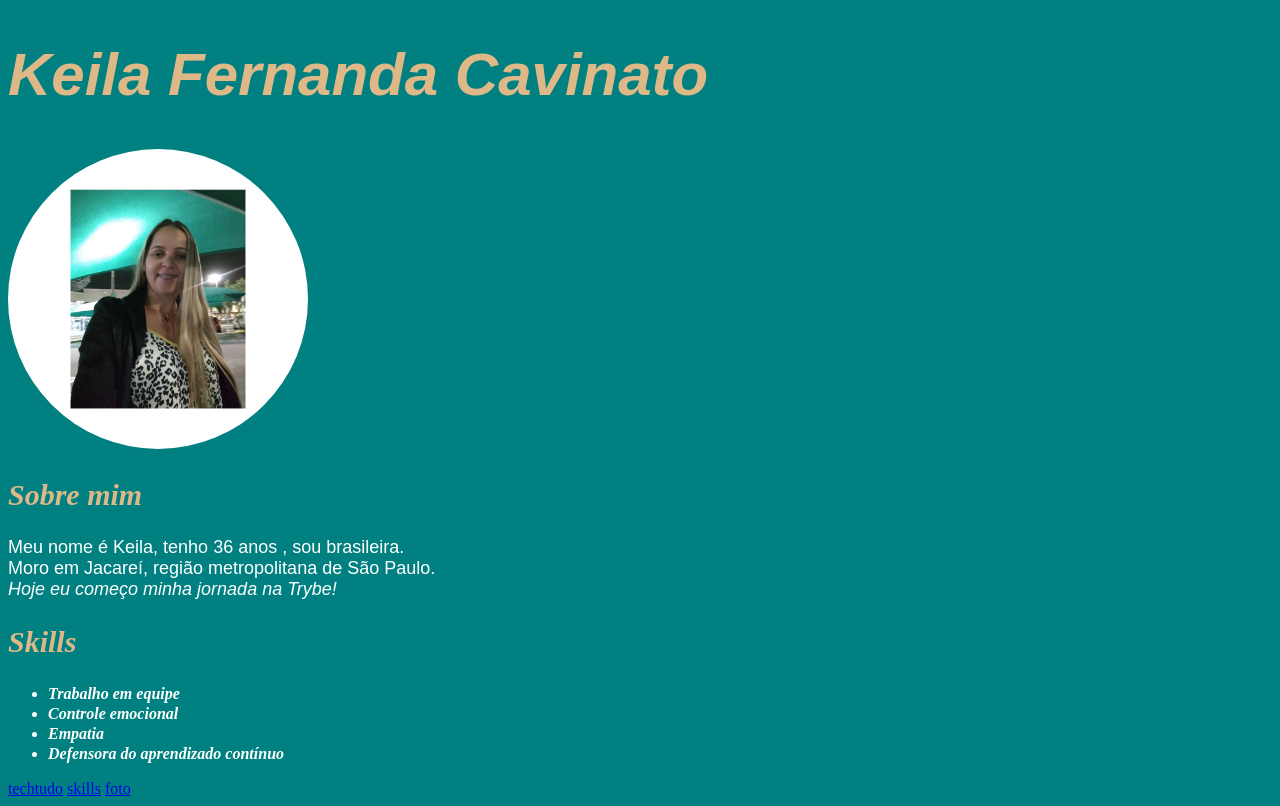
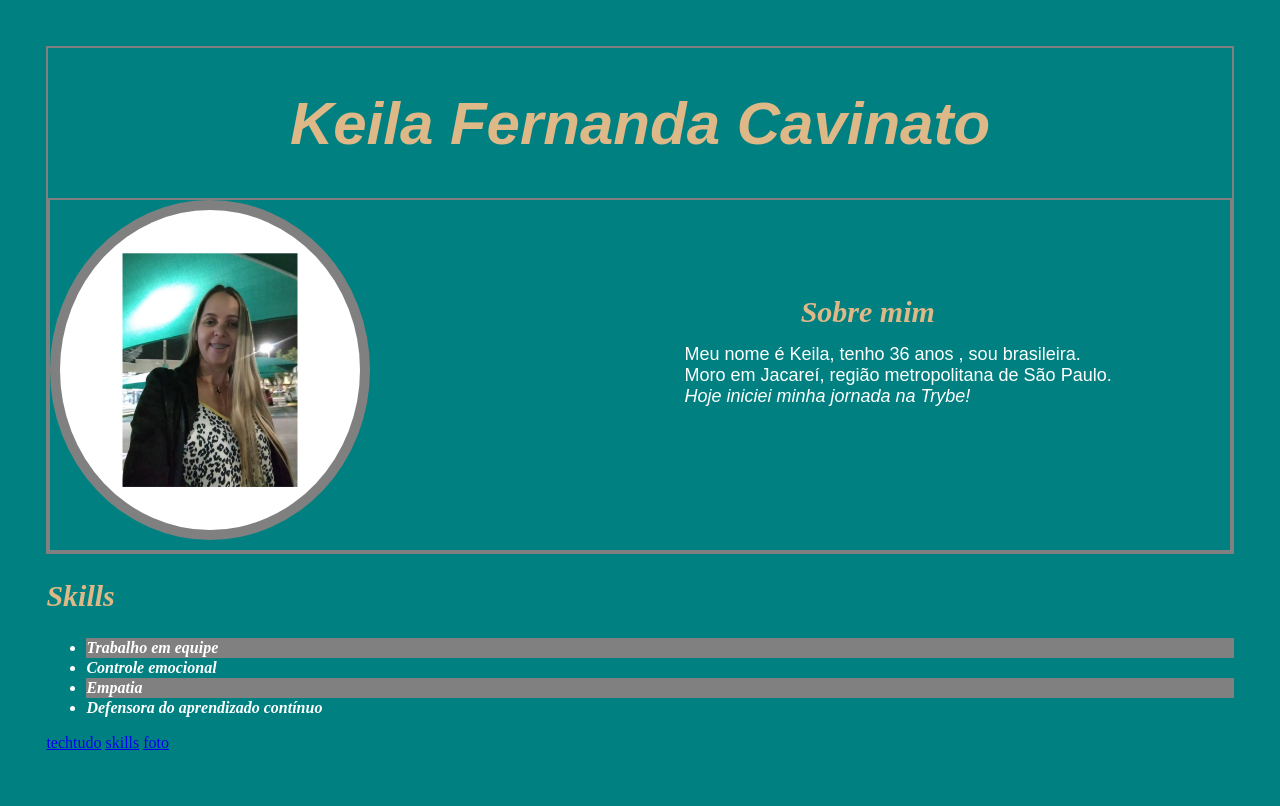
Before and after one commit to KeilaCavinato/keilacavinato.github.io, a plain HTML site: page index.html in a window 1280 px wide. Drawn offline with Linux system fonts and the light colour scheme.

Commit message:
estilizando portfolio

```diff
--- a/index.html
+++ b/index.html
@@ -6,60 +6,20 @@
     <meta http-equiv="X-UA-Compatible" content="IE=edge">
     <meta name="viewport" content="width=device-width, initial-scale=1.0">
     <title>Keila Fernanda Cavinato</title>
+    <link rel="stylesheet" href="style.css">
 
-    <style>
-       body {
-          background-color: teal;
-       }
-       p {
-          color: white
-       }
-       p {
-           font-size: 18px;
-       }
-       p{
-           font-family: fantasy;
-       }
-       .list-estilo {
-           color: white;
-           font-weight: bold;
-            font-style: italic;
-            line-height: 20px;
-       }
-       h2 {
-           color:burlywood
-       }
-       h2 {
-           font-style: italic;
-       }
-       h2 {
-           font-size: 30px;
-       }
-       .picture {
-           border-radius: 50%;
-       }
-       h1 {
-           font-size: 60px;
-       }
-       h1 {
-           font-family:fantasy
-       }
-       h1 {
-           color: burlywood;
-       }
-       h1 {
-           font-style: italic;
-       }
-
-    </style>
 </head>
 
 <body>
-    <h1>Keila Fernanda Cavinato</h1>
-<img class="picture" src= "keila.png" alt="quando me tornei uma aluna da Trybe" width="300px">
-<h2>Sobre mim</h2>
-<p> Meu nome é Keila, tenho 36 anos , sou brasileira. <br>Moro em Jacareí, região metropolitana de São Paulo.
- <br><em>Hoje eu começo minha jornada na Trybe!</em> </p>
+    <div>
+    <h1 class="nome">Keila Fernanda Cavinato</h1>
+    <div class="caixa">
+<img class="picture" src= "keila.png" alt="quando me tornei uma aluna da Trybe" id='foto-kfc' width="300px">
+<h2 class="sobre" >Sobre mim</h2>
+<p class="resumo"> Meu nome é Keila, tenho 36 anos , sou brasileira. <br>Moro em Jacareí, região metropolitana de São Paulo.
+ <br><em>Hoje iniciei minha jornada na Trybe!</em> </p>
+ </div>
+</div>
  <h2>Skills</h2>
  <ul class="list-estilo" ><li>Trabalho em equipe</li>
     <li>Controle emocional</li>
--- /dev/null
+++ b/style.css
@@ -0,0 +1,74 @@
+
+       body {
+          background-color: teal;
+          padding: 3%;
+       }
+       p {
+          color: white
+       }
+       p {
+           font-size: 18px;
+       }
+       p{
+           font-family: fantasy;
+       }
+       .nome {
+           text-align: center;
+       }
+       .resumo{
+           position: absolute;
+           top: 36%;
+           right: 10%;
+       }
+       .sobre {
+           position:absolute;
+           top: 20%;
+           right: 25%;
+
+       }
+       .list-estilo {
+           color: white;
+           font-weight: bold;
+            font-style: italic;
+            line-height: 20px;
+       }
+       h2 {
+           color:burlywood
+       }
+       h2 {
+           font-style: italic;
+       }
+       h2 {
+           font-size: 30px;
+       }
+       .picture {
+           border-radius: 50%;
+           height: 320px;
+           padding: 10px;
+           background-color: gray;
+       }
+       .caixa {
+           height: 350px;
+           position: relative;
+       }
+       h1 {
+           font-size: 60px;
+       }
+       h1 {
+           font-family:fantasy
+       }
+       h1 {
+           color: burlywood;
+       }
+       h1 {
+           font-style: italic;
+       }
+       #foto-kfc{
+           float:left;
+       }
+       div {
+           border: 2px solid gray;
+       }
+       ul li:nth-child(odd) {
+           background-color: gray;
+       }
```
